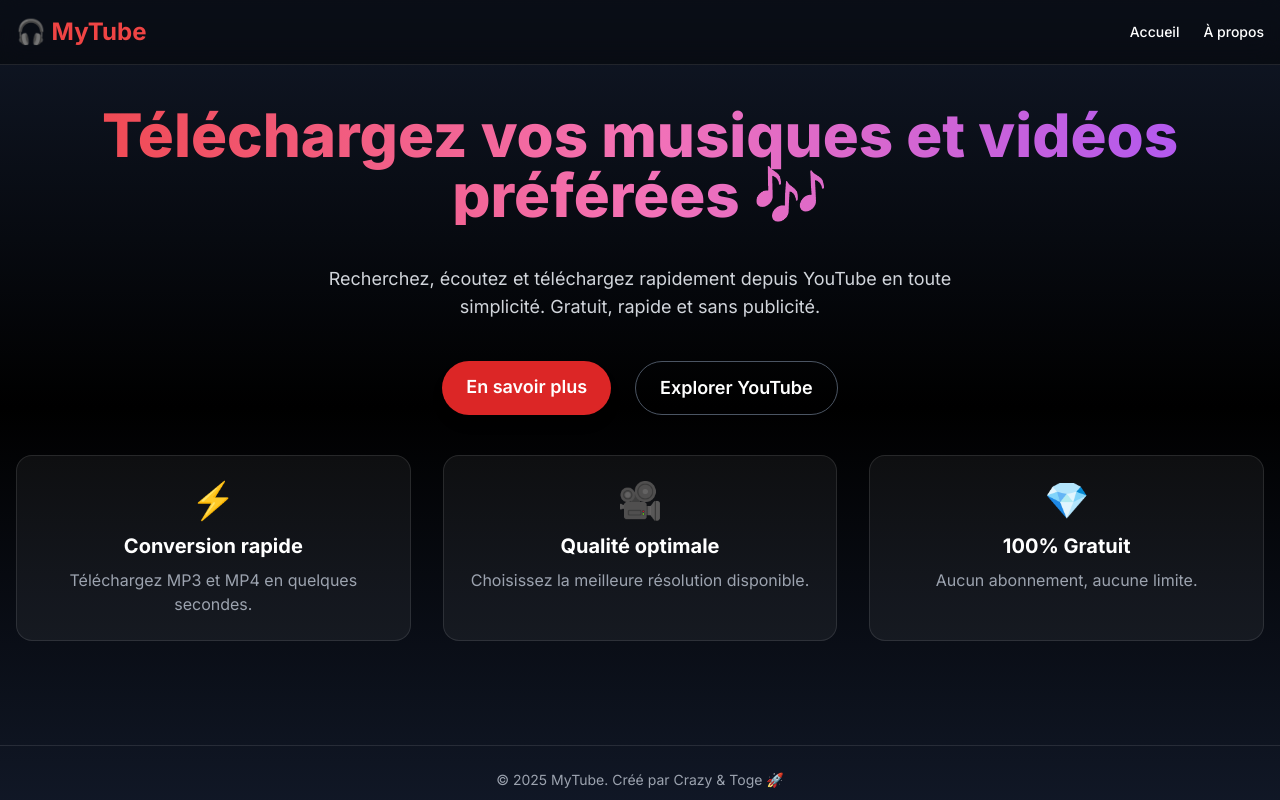
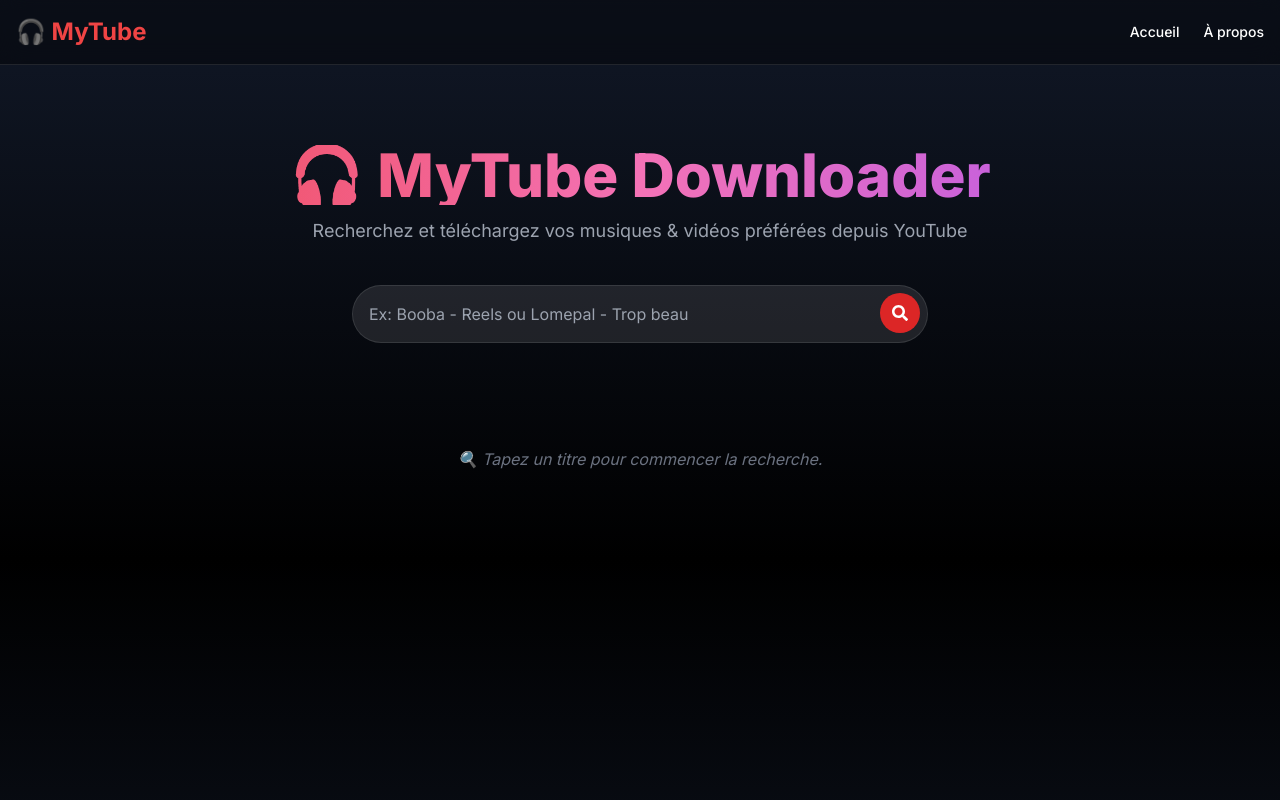
Before and after one commit to Crazynotdev/My-Tube, a Next.js app: page / in a window 1280 px wide. Shown: the top 800 px of the page. Built offline with nearby package versions, Linux system fonts and the light colour scheme.

Commit message:
Update page.tsx

```diff
--- a/app/page.tsx
+++ b/app/page.tsx
@@ -1,75 +1,114 @@
 "use client";
 
+import { useState } from "react";
 import { motion } from "framer-motion";
-import Link from "next/link";
+import { FaSearch, FaDownload, FaYoutube } from "react-icons/fa";
 
 export default function Home() {
+  const [query, setQuery] = useState("");
+  const [loading, setLoading] = useState(false);
+  const [results, setResults] = useState<any[]>([]);
+  const handleSearch = async () => {
+  if (!query.trim()) return;
+  setLoading(true);
+  setResults([]);
+
+  try {
+    const res = await fetch(`/api/search?q=${encodeURIComponent(query)}`);
+    if (!res.ok) throw new Error("Erreur API");
+    const data = await res.json();
+    setResults(data.results || []);
+  } catch (err) {
+    console.error(err);
+  } finally {
+    setLoading(false);
+  }
+};
+
   return (
-    <section className="text-center space-y-10">
+    <section className="min-h-screen text-center">
       <motion.h1
-        initial={{ opacity: 0, y: -20 }}
+        initial={{ opacity: 0, y: -10 }}
         animate={{ opacity: 1, y: 0 }}
-        transition={{ duration: 0.7 }}
-        className="text-5xl md:text-6xl font-extrabold bg-gradient-to-r from-red-500 via-pink-400 to-purple-500 bg-clip-text text-transparent"
+        transition={{ duration: 0.6 }}
+        className="text-5xl md:text-6xl font-extrabold bg-gradient-to-r from-red-500 via-pink-400 to-purple-500 bg-clip-text text-transparent mt-10"
       >
-        Téléchargez vos musiques et vidéos préférées 🎶
+        🎧 MyTube Downloader
       </motion.h1>
 
-      <p className="text-gray-300 text-lg max-w-2xl mx-auto">
-        Recherchez, écoutez et téléchargez rapidement depuis YouTube en toute
-        simplicité. Gratuit, rapide et sans publicité.
+      <p className="text-gray-400 text-lg mt-3">
+        Recherchez et téléchargez vos musiques & vidéos préférées depuis YouTube
       </p>
 
-      <div className="flex justify-center gap-6">
-        <Link
-          href="/about"
-          className="bg-red-600 hover:bg-red-500 px-6 py-3 rounded-full text-lg font-semibold transition-all shadow-lg hover:scale-105"
-        >
-          En savoir plus
-        </Link>
-        <a
-          href="https://youtube.com"
-          target="_blank"
-          rel="noopener noreferrer"
-          className="border border-gray-600 hover:border-red-500 px-6 py-3 rounded-full text-lg font-semibold transition-all hover:text-red-400"
-        >
-          Explorer YouTube
-        </a>
+      {/* Zone de recherche */}
+      <div className="mt-10 flex justify-center">
+        <div className="relative w-full max-w-xl">
+          <input
+            type="text"
+            value={query}
+            onChange={(e) => setQuery(e.target.value)}
+            placeholder="Ex: Booba - Reels ou Lomepal - Trop beau"
+            className="w-full p-4 rounded-full bg-white/10 text-white placeholder-gray-400 border border-white/10 focus:outline-none focus:ring-2 focus:ring-red-500 transition"
+          />
+          <button
+            onClick={handleSearch}
+            className="absolute right-2 top-2 bg-red-600 hover:bg-red-500 text-white p-3 rounded-full transition"
+          >
+            <FaSearch />
+          </button>
+        </div>
       </div>
 
+      {/* Loader */}
+      {loading && (
+        <div className="mt-10 text-gray-400 animate-pulse">
+          Recherche en cours...
+        </div>
+      )}
+
+      {/* Résultats */}
       <motion.div
         initial={{ opacity: 0 }}
-        animate={{ opacity: 1 }}
-        transition={{ delay: 0.8 }}
-        className="mt-20 grid grid-cols-1 md:grid-cols-3 gap-8"
+        animate={{ opacity: results.length > 0 ? 1 : 0 }}
+        transition={{ delay: 0.2 }}
+        className="mt-10 grid grid-cols-1 md:grid-cols-3 gap-6 px-4"
       >
-        {[
-          {
-            title: "Conversion rapide",
-            desc: "Téléchargez MP3 et MP4 en quelques secondes.",
-            icon: "⚡",
-          },
-          {
-            title: "Qualité optimale",
-            desc: "Choisissez la meilleure résolution disponible.",
-            icon: "🎥",
-          },
-          {
-            title: "100% Gratuit",
-            desc: "Aucun abonnement, aucune limite.",
-            icon: "💎",
-          },
-        ].map((card) => (
-          <div
-            key={card.title}
-            className="bg-white/5 border border-white/10 p-6 rounded-2xl hover:bg-white/10 transition-all"
+        {results.map((item, index) => (
+          <motion.div
+            key={index}
+            whileHover={{ scale: 1.05 }}
+            className="bg-white/5 border border-white/10 p-4 rounded-2xl text-left shadow-lg hover:bg-white/10 transition-all"
           >
-            <div className="text-4xl mb-3">{card.icon}</div>
-            <h3 className="text-xl font-bold mb-2">{card.title}</h3>
-            <p className="text-gray-400">{card.desc}</p>
-          </div>
+            <img
+              src={item.thumbnail}
+              alt={item.title}
+              className="rounded-xl mb-3"
+            />
+            <h3 className="font-semibold mb-2 line-clamp-2">{item.title}</h3>
+            <p className="text-gray-400 text-sm mb-3">{item.channel}</p>
+            <div className="flex justify-between items-center">
+              <a
+                href={item.url}
+                target="_blank"
+                rel="noopener noreferrer"
+                className="flex items-center gap-2 text-red-400 hover:text-red-300 transition"
+              >
+                <FaYoutube /> Voir sur YouTube
+              </a>
+              <button className="flex items-center gap-2 bg-red-600 hover:bg-red-500 px-3 py-2 rounded-full text-sm font-medium transition">
+                <FaDownload /> Télécharger
+              </button>
+            </div>
+          </motion.div>
         ))}
       </motion.div>
+
+      {/* Si aucun résultat */}
+      {!loading && results.length === 0 && (
+        <div className="mt-16 text-gray-500 italic">
+          🔍 Tapez un titre pour commencer la recherche.
+        </div>
+      )}
     </section>
   );
 }
```
